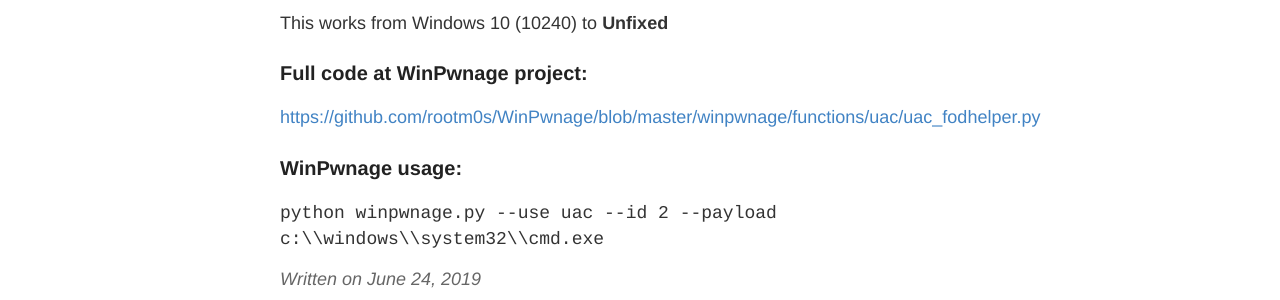
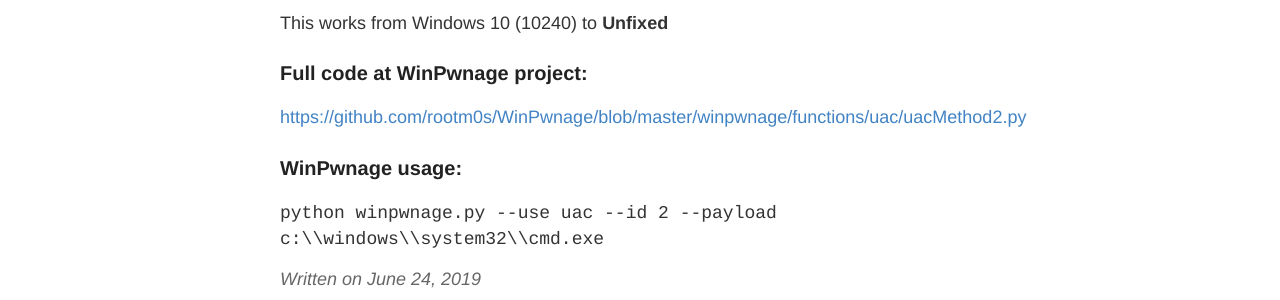
Before and after one commit to rootm0s/rootm0s.github.io, a Jekyll site: the page built from _posts/2019-6-24-fodhelper-uac-bypass.md, in a window 1280 px wide. Shown: the part 894-1194 px from the top of the page. Built offline with Jekyll 4.4.1, drawn with Linux system fonts in a browser that asks for light colours; part of the change alters nothing that is shown.

Commit message:
Update 2019-6-24-fodhelper-uac-bypass.md

```diff
--- a/_posts/2019-6-24-fodhelper-uac-bypass.md
+++ b/_posts/2019-6-24-fodhelper-uac-bypass.md
@@ -16,7 +16,7 @@ Once we created all the registry keys and values we can run fodhelper executable
 This works from Windows 10 (10240) to **Unfixed**
 
 ### Full code at WinPwnage project:
-[https://github.com/rootm0s/WinPwnage/blob/master/winpwnage/functions/uac/uac_fodhelper.py](https://github.com/rootm0s/WinPwnage/blob/master/winpwnage/functions/uac/uac_fodhelper.py)
+[https://github.com/rootm0s/WinPwnage/blob/master/winpwnage/functions/uac/uacMethod2.py](https://github.com/rootm0s/WinPwnage/blob/master/winpwnage/functions/uac/uacMethod2.py)
 
 ### WinPwnage usage:
 `python winpwnage.py --use uac --id 2 --payload c:\\windows\\system32\\cmd.exe`
```
